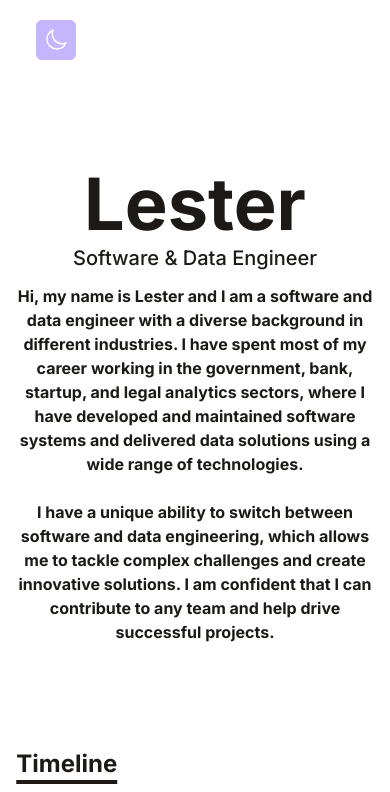
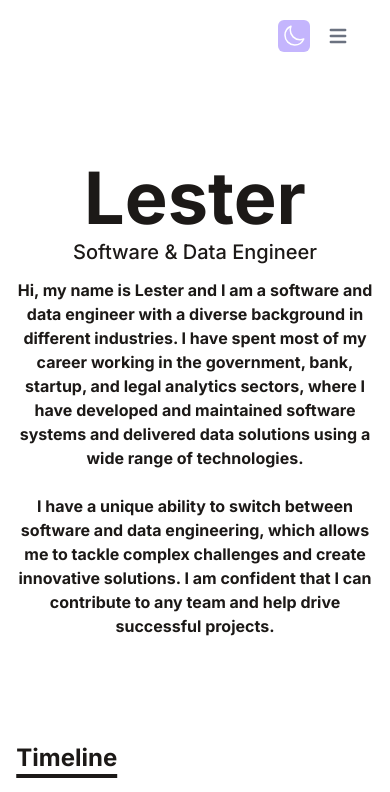
Before and after one commit to freshstartagain/portfolio, a React (Vite) app: page / in a window 390 px wide. Shown: the top 792 px of the page. Built offline with nearby package versions, Linux system fonts and the light colour scheme.

Commit message:
feat: nav button

```diff
--- a/src/components/Navigation.jsx
+++ b/src/components/Navigation.jsx
@@ -58,7 +58,7 @@ function Navigation() {
   );
 
   return (
-    <nav className="sticky top-0 z-50 flex w-full flex-col bg-white py-5 px-5 dark:bg-stone-900 md:flex-row md:justify-between md:text-left ">
+    <nav className="sticky top-0 z-50 flex w-full flex-row-reverse bg-white py-5 px-5 dark:bg-stone-900 md:flex-row md:justify-between md:text-left">
       <div className="hidden w-full md:block md:w-auto">
         <a
           href="#profile"
@@ -79,11 +79,31 @@ function Navigation() {
           Tools
         </a>
       </div>
+      <div>
+        <button
+          type="button"
+          class="right-20 top-4 z-10 ml-3 rounded-md p-1 text-lg text-gray-500 md:hidden"
+        >
+          <svg
+            class="h-6 w-6"
+            aria-hidden="true"
+            fill="currentColor"
+            viewBox="0 0 20 20"
+            xmlns="http://www.w3.org/2000/svg"
+          >
+            <path
+              fill-rule="evenodd"
+              d="M3 5a1 1 0 011-1h12a1 1 0 110 2H4a1 1 0 01-1-1zM3 10a1 1 0 011-1h12a1 1 0 110 2H4a1 1 0 01-1-1zM3 15a1 1 0 011-1h12a1 1 0 110 2H4a1 1 0 01-1-1z"
+              clip-rule="evenodd"
+            ></path>
+          </svg>
+        </button>
+      </div>
       <div className="mb-2 sm:mb-0">
         <button
           type="button"
           onClick={handleThemeSwitch}
-          className="right-20 top-4 z-10 rounded-md bg-violet-300 p-2 p-1 text-lg dark:bg-orange-300"
+          className="right-20 top-4 z-10 rounded-md bg-violet-300 p-1 text-lg dark:bg-orange-300 dark:text-black"
         >
           {theme === "dark" ? sun : moon}
         </button>
```
